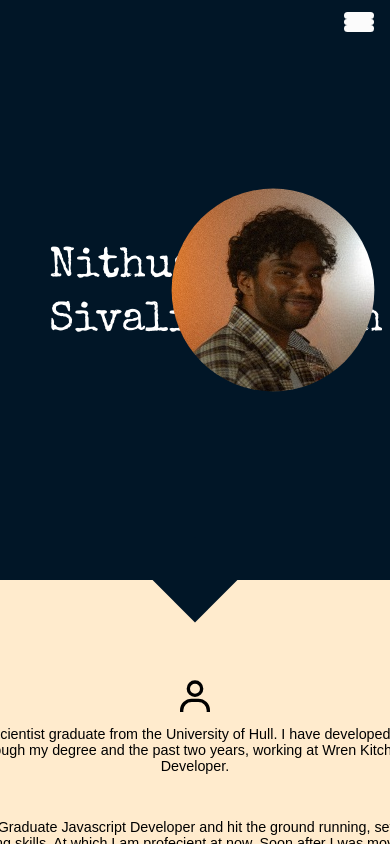
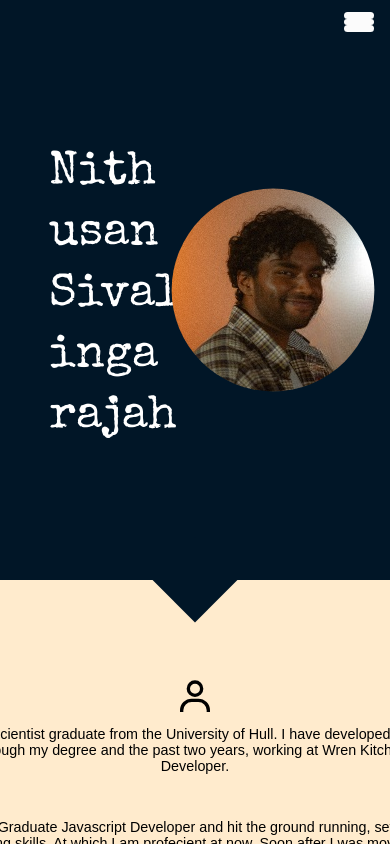
Before and after one commit to Nathusan/portfolio, a React (Vite) app: page / in a window 390 px wide. Built offline with nearby package versions, Linux system fonts and the light colour scheme.

Commit message:
P-3 fixing small screen text issue

```diff
--- a/src/style/homeBar.less
+++ b/src/style/homeBar.less
@@ -524,10 +524,12 @@ section::after {
 
     div {
         font-family: 'CustomFont';
-        font-size: 5vh;
+        font-size: 291.2%;
         margin: auto;
         width: 50%;
         padding: 0.625rem;
+        text-align: initial;
+        word-wrap: break-word;
     }
 
     .image-container {
```
